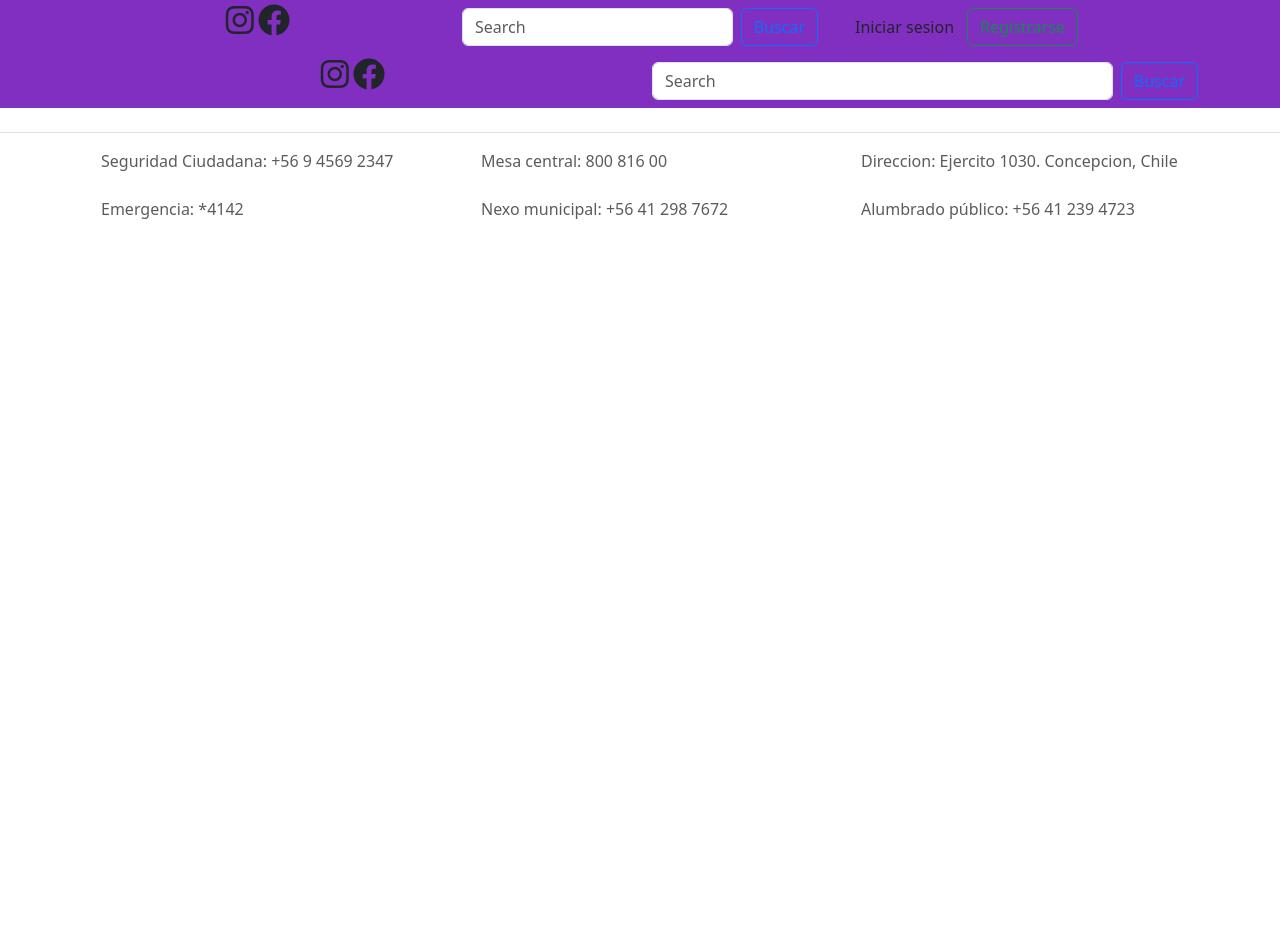
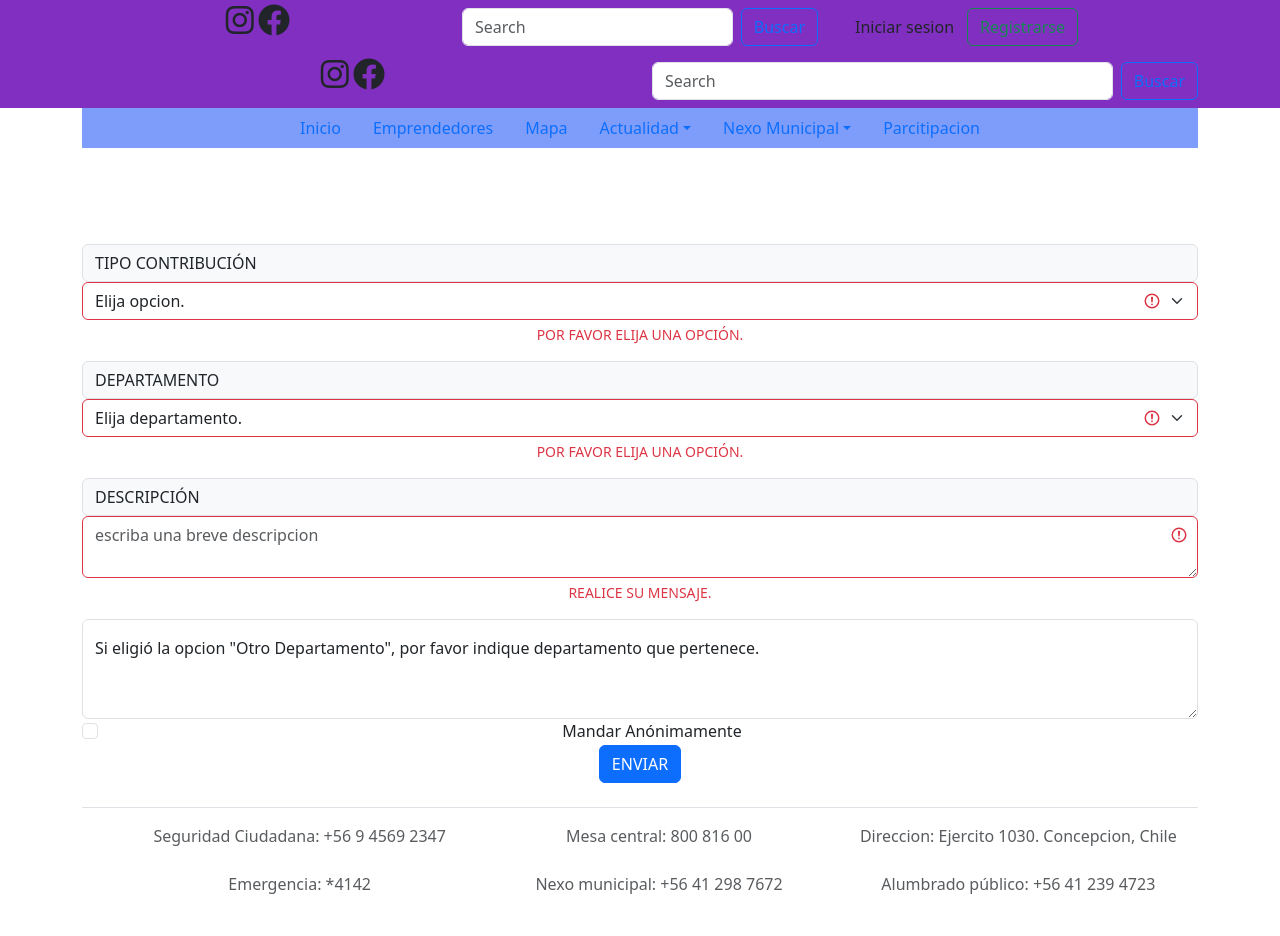
Before and after one commit to PGonzalezK/ProyectoTIS1, a PHP site: page /index.php?p=participacion in a window 1280 px wide. Before the commit the page ends 219 px from the top, so only its background shows below. Run offline with PHP 8.4, Linux system fonts and the light colour scheme; the visitor is signed in with stand-in values (Sample User, id 1).

Commit message:
avance interfaz
avance en el menú de participación

```diff
--- a/pages/participacion.php
+++ b/pages/participacion.php
@@ -28,6 +28,95 @@
     <div class="min-vh-100">
         <?php require_once '..\includes\navbar_logeado.php'; ?>
 
+        <div class="container text-center">
+            <div class="row">
+                <div class="col">
 
+                </div>
 
-        <script src="desactivar_link.js"></script>
+                <div class="col-12">
+                    <ul class="nav justify-content-center" style="background-color: #7e9dfb">
+                        <li class="nav-item">
+                            <a class="nav-link" href="..\index.php">Inicio</a>
+                        </li>
+                        <li class="nav-item">
+                            <a id="emprendedores-link" class="nav-link" href="pages\emprendedores.php">Emprendedores</a>
+                        </li>
+                        <li class="nav-item">
+                            <a class="nav-link" href="#">Mapa</a>
+                        </li>
+                        <li class="nav-item dropdown">
+                            <a class="nav-link dropdown-toggle" data-bs-toggle="dropdown" href="#" role="button"
+                                aria-expanded="false" value="dd">Actualidad</a>
+                            <ul class="dropdown-menu">
+                                <li><a class="dropdown-item" href="#">Noticias</a></li>
+                                <li><a class="dropdown-item" href="#">Eventos</a></li>
+
+                            </ul>
+                        </li>
+                        <li class="nav-item dropdown">
+                            <a class="nav-link dropdown-toggle" data-bs-toggle="dropdown" href="#" role="button"
+                                aria-expanded="false">Nexo Municipal</a>
+                            <ul class="dropdown-menu">
+                                <li><a class="dropdown-item" href="#">Mision y Vision</a></li>
+                                <li><a class="dropdown-item" href="#">Palabras del alcalde</a></li>
+                                <li><a class="dropdown-item" href="#">Direcciones Municipales</a></li>
+                            </ul>
+                        </li>
+                        <li class="nav-item">
+                            <a class="nav-link" href="#">Parcitipacion</a>
+                        </li>
+
+                </div>
+            </div>
+
+            <br>
+            <br>
+            <br>
+            <br>
+            <form class="was-validated">
+                <div class="mb-3">
+                    <label class="input-group-text" for="inputGroupSelect01">TIPO CONTRIBUCIÓN</label>
+                    <select class="form-select" required aria-label="select example">
+                        <option value="">Elija opcion.</option>
+                        <option value="1">DENUNCIA</option>
+                        <option value="2">FELICITACION</option>
+                        <option value="3">SEGERENCIA</option>
+                    </select>
+                    <div class="invalid-feedback">POR FAVOR ELIJA UNA OPCIÓN.</div>
+                </div>
+                <div class="mb-3">
+                    <label class="input-group-text" for="inputGroupSelect01">DEPARTAMENTO</label>
+                    <select class="form-select" required aria-label="select example">
+                        <option value="">Elija departamento.</option>
+                        <option value="1">Departamento 1</option>
+                        <option value="2">Departamento 2</option>
+                        <option value="3">Departamento 3</option>
+                        <option value="3">Otro Departamento</option>
+                    </select>
+                    <div class="invalid-feedback">POR FAVOR ELIJA UNA OPCIÓN.</div>
+                </div>
+                <div class="mb-3">
+                    <label class="input-group-text" for="inputGroupSelect01">DESCRIPCIÓN</label>
+                    <textarea class="form-control" id="validationTextarea" placeholder="escriba una breve descripcion"
+                        required></textarea>
+                    <div class="invalid-feedback">
+                        REALICE SU MENSAJE.
+                    </div>
+                </div>
+            </form>
+            <div class="form-floating">
+                <textarea class="form-control" placeholder="Leave a comment here" id="floatingTextarea2"
+                    style="height: 100px"></textarea>
+                <label for="floatingTextarea2">Si eligió la opcion "Otro Departamento", por favor indique departamento que pertenece. </label>
+            </div>
+            <div class="col-12">
+                <div class="form-check">
+                    <input class="form-check-input" type="checkbox" value="" id="invalidCheck2" required>
+                    <label class="form-check-label" for="invalidCheck2">Mandar Anónimamente</label>
+                </div>
+            </div>
+            <div class="col-12">
+                <button class="btn btn-primary" type="submit">ENVIAR</button>
+            </div>
+            <script src="desactivar_link.js"></script>
```
